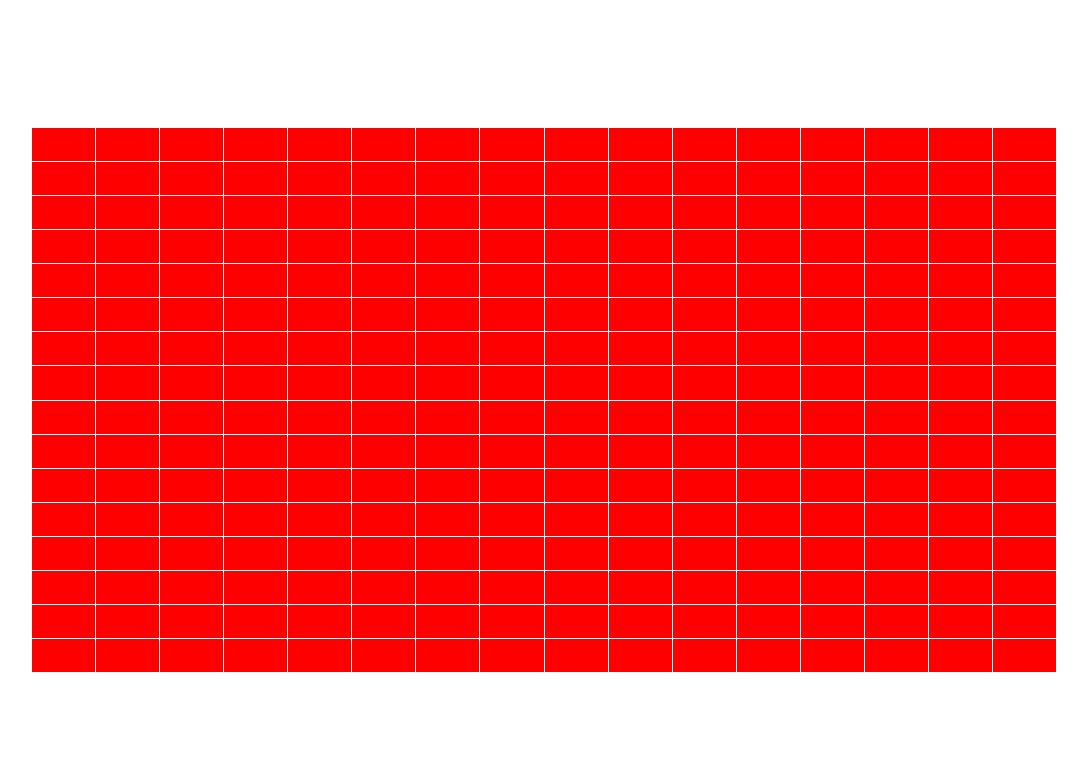
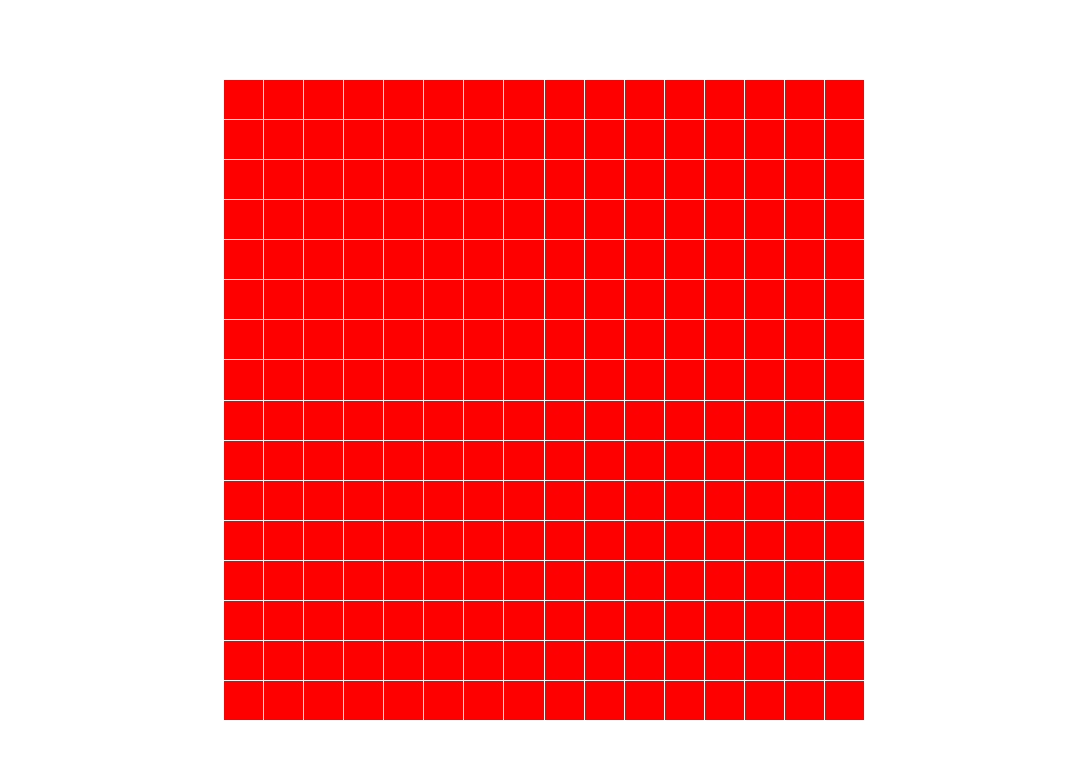
Before and after one commit to joking3000/etch-a-sketch-project, a plain HTML site: page index.html in a window 1280 px wide. Shown: the whole page, without its empty margins (96-1183 px from the left). Drawn offline with Linux system fonts and the light colour scheme.

Commit message:
Make grid a centred square
Before this commit, the grid would be sized within the window, just so
that it had 10% padding on all sides.
It would usually be a rectangle, therefore, unless the window was
completely square.

This commit makes the grid a square, no matter what the size of the
window is and it also will remain centred, vertically and horizontally.
This commit also provides the function for this state to be maintained
during resize events.

Centering of the grid is performed by Javascript, which finds the window
height and width and depending on which is smallest, makes the largest
square out of the grid, by applying the relevant styles to the DOM
element.
The function responsible for this calculation is also connected
to a window "resize" event listener.
Padding is adjusted in the CSS to no longer be dynamic, as this messes
with the resize function in a detrimental way.

A centering-device is placed around the grid's div, because this allows
to grid to be centered within it, both horizontally and vertically,
by making the centering-device a flex-container.
HTML, BODY and the centering-device itself, all need to be given a width
and, more importantly, a height of 100%, because otherwise, when the
page is resized below a certain width, the HTML, body and centering
device will not extened to the full height of the page.

```diff
--- a/css/master.css
+++ b/css/master.css
@@ -4,11 +4,20 @@ html, body, html body * {
   padding: 0;
 }
 
-.container {
+html, body, .centering-device {
   width: 100%;
   height: 100%;
-  position: absolute;
-  padding: 10%;
+}
+
+.centering-device {
+  position: relative;
+  display: flex;
+  justify-content: center;
+  align-items: center;
+}
+
+.container {
+  padding: 80px;
   display: grid;
   grid-gap: 1px;
 }
--- a/index.html
+++ b/index.html
@@ -7,8 +7,8 @@
   </head>
   <body>
 
-    <div class="container">
-    </div>
+    <div class="centering-device"><div class="container">
+    </div></div>
 
 
     <script type="text/javascript"  src="script.js">This Page requires Javascript to run</script>
--- a/script.js
+++ b/script.js
@@ -17,4 +17,20 @@ function styleGrid(gridSize) {
   sketchBoard.style.gridTemplate = `repeat(${gridSize}, 1fr) / repeat(${gridSize}, 1fr)`
 }
 
+function setBoardSize() {
+  let width = window.innerWidth;
+  let height = window.innerHeight;
+  if (width > height) {
+    sketchBoard.style.width = `${height}px`;
+    sketchBoard.style.height = `${height}px`;
+  } else if (height > width) {
+    sketchBoard.style.height = `${width}px`;
+    sketchBoard.style.width = `${width}px`;
+  }
+}
+
+
+setBoardSize();
 createGrid(16);
+
+window.addEventListener("resize", setBoardSize)
```
